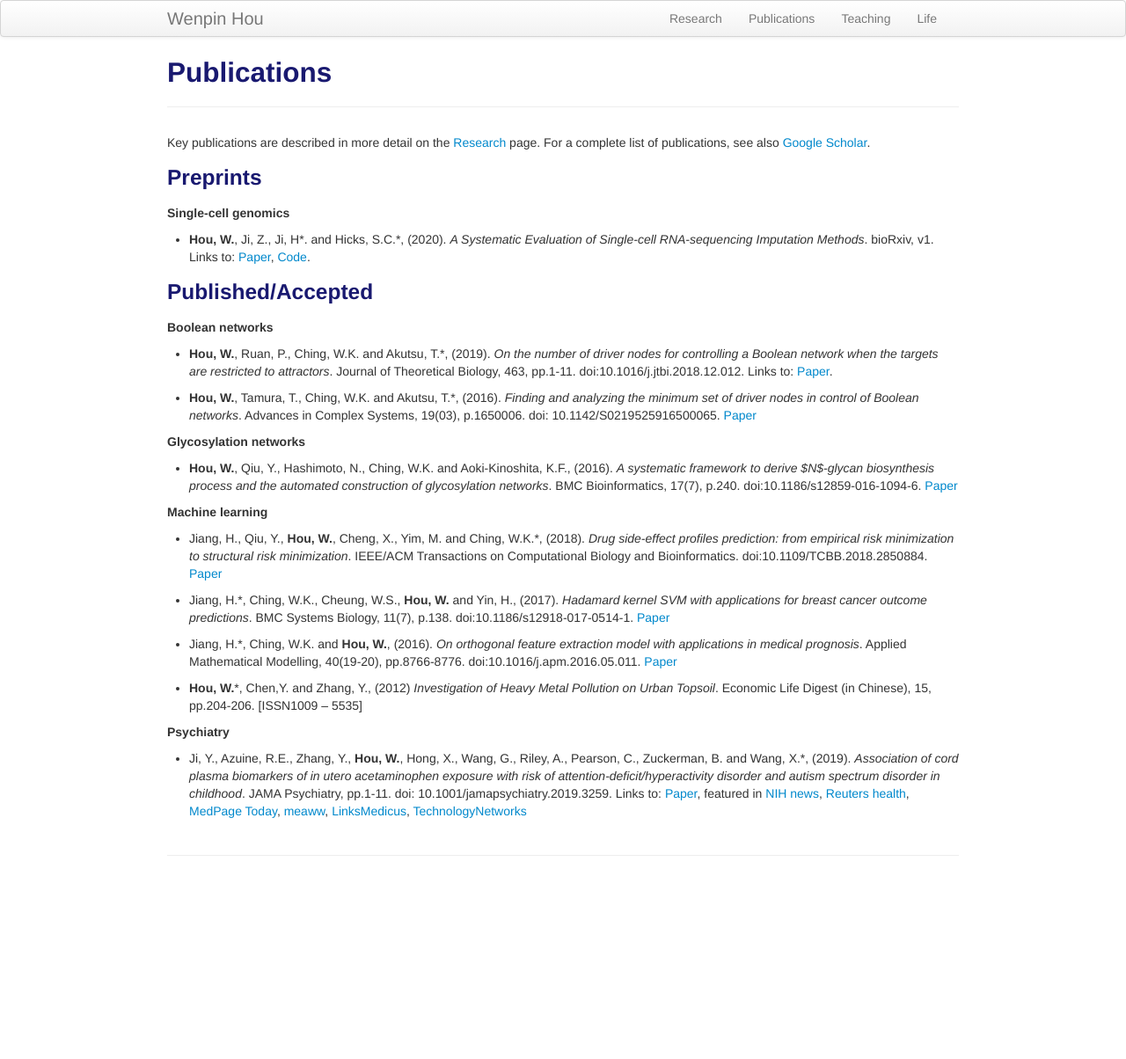
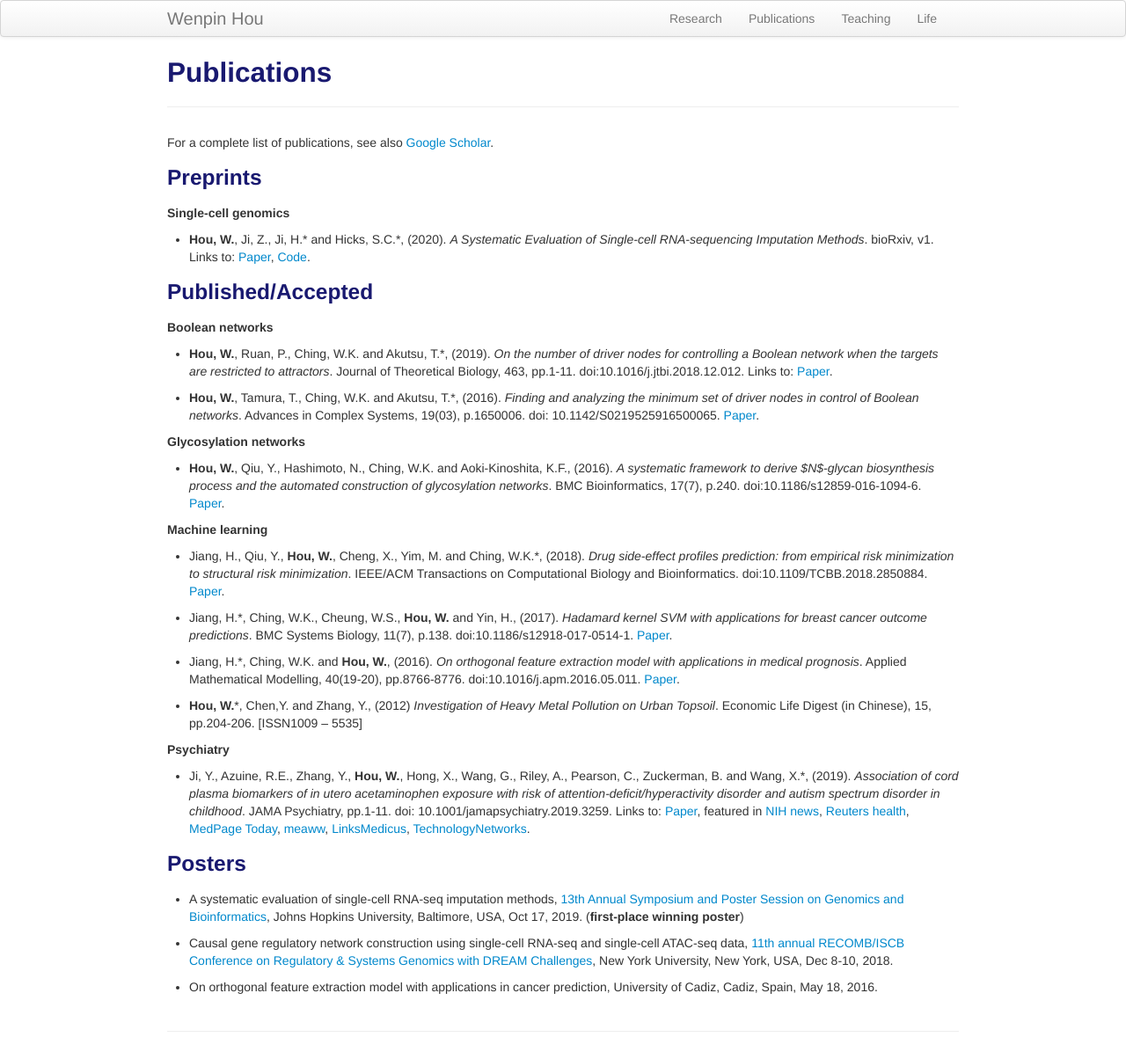
Before and after one commit to Winnie09/Wenpin_Hou, a Jekyll site: the page built from pages/publications.md, in a window 1280 px wide. Shown: the whole page at 88% size. Built offline with Jekyll 4.4.1, drawn with Linux system fonts in a browser that asks for light colours; before the commit the page ends 1004 px from its top, so only the background shows below that.

Commit message:
edit publications

```diff
--- a/pages/publications.md
+++ b/pages/publications.md
@@ -4,7 +4,8 @@ title: Publications
 ---
 
 
-Key publications are described in more detail on the [Research](research.html) page. For a complete list of publications, see also [Google Scholar](https://scholar.google.com.hk/citations?user=1wVQpBUAAAAJ&hl=en).
+<!--Key publications are described in more detail on the [Research](research.html) page.-->
+For a complete list of publications, see also [Google Scholar](https://scholar.google.com.hk/citations?user=1wVQpBUAAAAJ&hl=en).
 
 
 
@@ -12,29 +13,38 @@ Key publications are described in more detail on the [Research](research.html) p
 
 ##### Single-cell genomics
 
-- **Hou, W.**, Ji, Z., Ji, H\*. and Hicks, S.C.\*, (2020). *A Systematic Evaluation of Single-cell RNA-sequencing Imputation Methods*. bioRxiv, v1. Links to: [Paper](https://www.biorxiv.org/content/10.1101/2020.01.29.925974v1.full), [Code](https://github.com/Winnie09/imputationBenchmark).
+- **Hou, W.**, Ji, Z., Ji, H.\* and Hicks, S.C.\*, (2020). *A Systematic Evaluation of Single-cell RNA-sequencing Imputation Methods*. bioRxiv, v1. Links to: [Paper](https://www.biorxiv.org/content/10.1101/2020.01.29.925974v1.full), [Code](https://github.com/Winnie09/imputationBenchmark).
 
 ### Published/Accepted
 
 ##### Boolean networks
 - **Hou, W.**, Ruan, P., Ching, W.K. and Akutsu, T.\*, (2019). *On the number of driver nodes for controlling a Boolean network when the targets are restricted to attractors*. Journal of Theoretical Biology, 463, pp.1-11. doi:10.1016/j.jtbi.2018.12.012. Links to: [Paper](https://www.sciencedirect.com/science/article/pii/S0022519318306027).
 
-- **Hou, W.**, Tamura, T., Ching, W.K. and Akutsu, T.\*, (2016). *Finding and analyzing the minimum set of driver nodes in control of Boolean networks*. Advances in Complex Systems, 19(03), p.1650006. doi: 10.1142/S0219525916500065. [Paper](https://www.worldscientific.com/doi/abs/10.1142/S0219525916500065)
+- **Hou, W.**, Tamura, T., Ching, W.K. and Akutsu, T.\*, (2016). *Finding and analyzing the minimum set of driver nodes in control of Boolean networks*. Advances in Complex Systems, 19(03), p.1650006. doi: 10.1142/S0219525916500065. [Paper](https://www.worldscientific.com/doi/abs/10.1142/S0219525916500065).
 
 ##### Glycosylation networks
 
-- **Hou, W.**, Qiu, Y., Hashimoto, N., Ching, W.K. and Aoki-Kinoshita, K.F., (2016). *A systematic framework to derive $N$-glycan biosynthesis process and the automated construction of glycosylation networks*. BMC Bioinformatics, 17(7), p.240. doi:10.1186/s12859-016-1094-6. [Paper](https://bmcbioinformatics.biomedcentral.com/articles/10.1186/s12859-016-1094-6)
+- **Hou, W.**, Qiu, Y., Hashimoto, N., Ching, W.K. and Aoki-Kinoshita, K.F., (2016). *A systematic framework to derive $N$-glycan biosynthesis process and the automated construction of glycosylation networks*. BMC Bioinformatics, 17(7), p.240. doi:10.1186/s12859-016-1094-6. [Paper](https://bmcbioinformatics.biomedcentral.com/articles/10.1186/s12859-016-1094-6).
 
 ##### Machine learning
 
-- Jiang, H., Qiu, Y., **Hou, W.**, Cheng, X., Yim, M. and Ching, W.K.\*, (2018). *Drug side-effect profiles prediction: from empirical risk minimization to structural risk minimization*. IEEE/ACM Transactions on Computational Biology and Bioinformatics. doi:10.1109/TCBB.2018.2850884. [Paper](https://ieeexplore.ieee.org/abstract/document/8399504)
+- Jiang, H., Qiu, Y., **Hou, W.**, Cheng, X., Yim, M. and Ching, W.K.\*, (2018). *Drug side-effect profiles prediction: from empirical risk minimization to structural risk minimization*. IEEE/ACM Transactions on Computational Biology and Bioinformatics. doi:10.1109/TCBB.2018.2850884. [Paper](https://ieeexplore.ieee.org/abstract/document/8399504).
 
-- Jiang, H.\*, Ching, W.K., Cheung, W.S., **Hou, W.** and Yin, H., (2017). *Hadamard kernel SVM with applications for breast cancer outcome predictions*. BMC Systems Biology, 11(7), p.138. doi:10.1186/s12918-017-0514-1. [Paper](https://bmcsystbiol.biomedcentral.com/articles/10.1186/s12918-017-0514-1)
+- Jiang, H.\*, Ching, W.K., Cheung, W.S., **Hou, W.** and Yin, H., (2017). *Hadamard kernel SVM with applications for breast cancer outcome predictions*. BMC Systems Biology, 11(7), p.138. doi:10.1186/s12918-017-0514-1. [Paper](https://bmcsystbiol.biomedcentral.com/articles/10.1186/s12918-017-0514-1).
 
-- Jiang, H.\*, Ching, W.K. and **Hou, W.**, (2016). *On orthogonal feature extraction model with applications in medical prognosis*. Applied Mathematical Modelling, 40(19-20), pp.8766-8776. doi:10.1016/j.apm.2016.05.011. [Paper](https://www.sciencedirect.com/science/article/abs/pii/S0307904X1630261X)
+- Jiang, H.\*, Ching, W.K. and **Hou, W.**, (2016). *On orthogonal feature extraction model with applications in medical prognosis*. Applied Mathematical Modelling, 40(19-20), pp.8766-8776. doi:10.1016/j.apm.2016.05.011. [Paper](https://www.sciencedirect.com/science/article/abs/pii/S0307904X1630261X).
 
 - **Hou, W.**\*, Chen,Y. and Zhang, Y., (2012) *Investigation of Heavy Metal Pollution on Urban Topsoil*. Economic Life Digest (in Chinese), 15, pp.204-206. [ISSN1009 -- 5535]
 
 ##### Psychiatry
 
-- Ji, Y., Azuine, R.E., Zhang, Y., **Hou, W.**, Hong, X., Wang, G., Riley, A., Pearson, C., Zuckerman, B. and Wang, X.\*, (2019). *Association of cord plasma biomarkers of in utero acetaminophen exposure with risk of attention-deficit/hyperactivity disorder and autism spectrum disorder in childhood*. JAMA Psychiatry, pp.1-11. doi: 10.1001/jamapsychiatry.2019.3259. Links to: [Paper](https://jamanetwork.com/journals/jamapsychiatry/article-abstract/2753512), featured in  [NIH news](https://www.nih.gov/news-events/news-releases/nih-funded-study-suggests-acetaminophen-exposure-pregnancy-linked-higher-risk-adhd-autism), [Reuters health](https://www.reuters.com/article/us-health-pregnancy-acetaminophen/babies-at-higher-risk-for-adhd-autism-if-pregnant-moms-took-acetaminophen-idUSKBN1X920J?fbclid=IwAR3T4phyb6Fu4F9zQVNL4EWgET04m4ITHD6S1R8eZkvj2j3TBIPJZSpYqf0), [MedPage Today](https://www.medpagetoday.com/obgyn/pregnancy/83040), [meaww](https://meaww.com/taking-pain-relief-drug-acetaminophen-pregnancy-risk-autism-adhd-study), [LinksMedicus](https://linksmedicus.com/news/study-utero-acetaminophen-exposure-linked-increased-risk-adhd-autism-spectrum-disorder-childhood/), [TechnologyNetworks](https://www.technologynetworks.com/drug-discovery/news/paracetamol-during-pregnancy-could-be-linked-to-increased-risk-of-adhd-and-autism-326647)
+- Ji, Y., Azuine, R.E., Zhang, Y., **Hou, W.**, Hong, X., Wang, G., Riley, A., Pearson, C., Zuckerman, B. and Wang, X.\*, (2019). *Association of cord plasma biomarkers of in utero acetaminophen exposure with risk of attention-deficit/hyperactivity disorder and autism spectrum disorder in childhood*. JAMA Psychiatry, pp.1-11. doi: 10.1001/jamapsychiatry.2019.3259. Links to: [Paper](https://jamanetwork.com/journals/jamapsychiatry/article-abstract/2753512), featured in  [NIH news](https://www.nih.gov/news-events/news-releases/nih-funded-study-suggests-acetaminophen-exposure-pregnancy-linked-higher-risk-adhd-autism), [Reuters health](https://www.reuters.com/article/us-health-pregnancy-acetaminophen/babies-at-higher-risk-for-adhd-autism-if-pregnant-moms-took-acetaminophen-idUSKBN1X920J?fbclid=IwAR3T4phyb6Fu4F9zQVNL4EWgET04m4ITHD6S1R8eZkvj2j3TBIPJZSpYqf0), [MedPage Today](https://www.medpagetoday.com/obgyn/pregnancy/83040), [meaww](https://meaww.com/taking-pain-relief-drug-acetaminophen-pregnancy-risk-autism-adhd-study), [LinksMedicus](https://linksmedicus.com/news/study-utero-acetaminophen-exposure-linked-increased-risk-adhd-autism-spectrum-disorder-childhood/), [TechnologyNetworks](https://www.technologynetworks.com/drug-discovery/news/paracetamol-during-pregnancy-could-be-linked-to-increased-risk-of-adhd-and-autism-326647).
+
+
+### Posters
+
+- A systematic evaluation of single-cell RNA-seq imputation methods, [13th Annual Symposium and Poster Session on Genomics and Bioinformatics](http://genomics.jhu.edu/symposium.html), Johns Hopkins University, Baltimore, USA, Oct 17, 2019. (**first-place winning poster**)
+
+- Causal gene regulatory network construction using single-cell RNA-seq and single-cell ATAC-seq data, [11th annual RECOMB/ISCB Conference on Regulatory & Systems Genomics  with DREAM Challenges](https://www.iscb.org/recomb-regsysgen2018), New York University, New York, USA, Dec 8-10, 2018.
+
+- On orthogonal feature extraction model with applications in cancer prediction, University of Cadiz, Cadiz, Spain, May 18, 2016.
```
